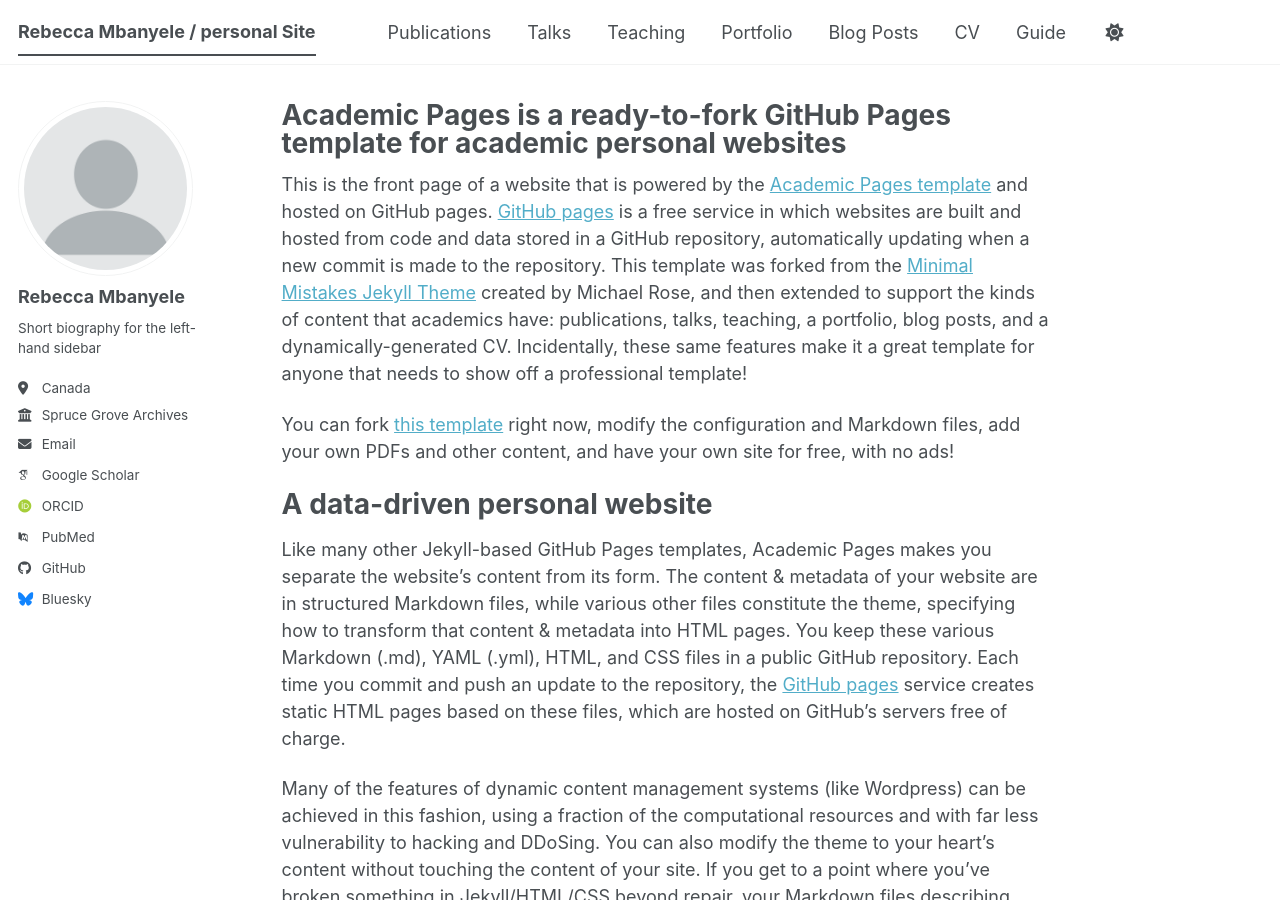
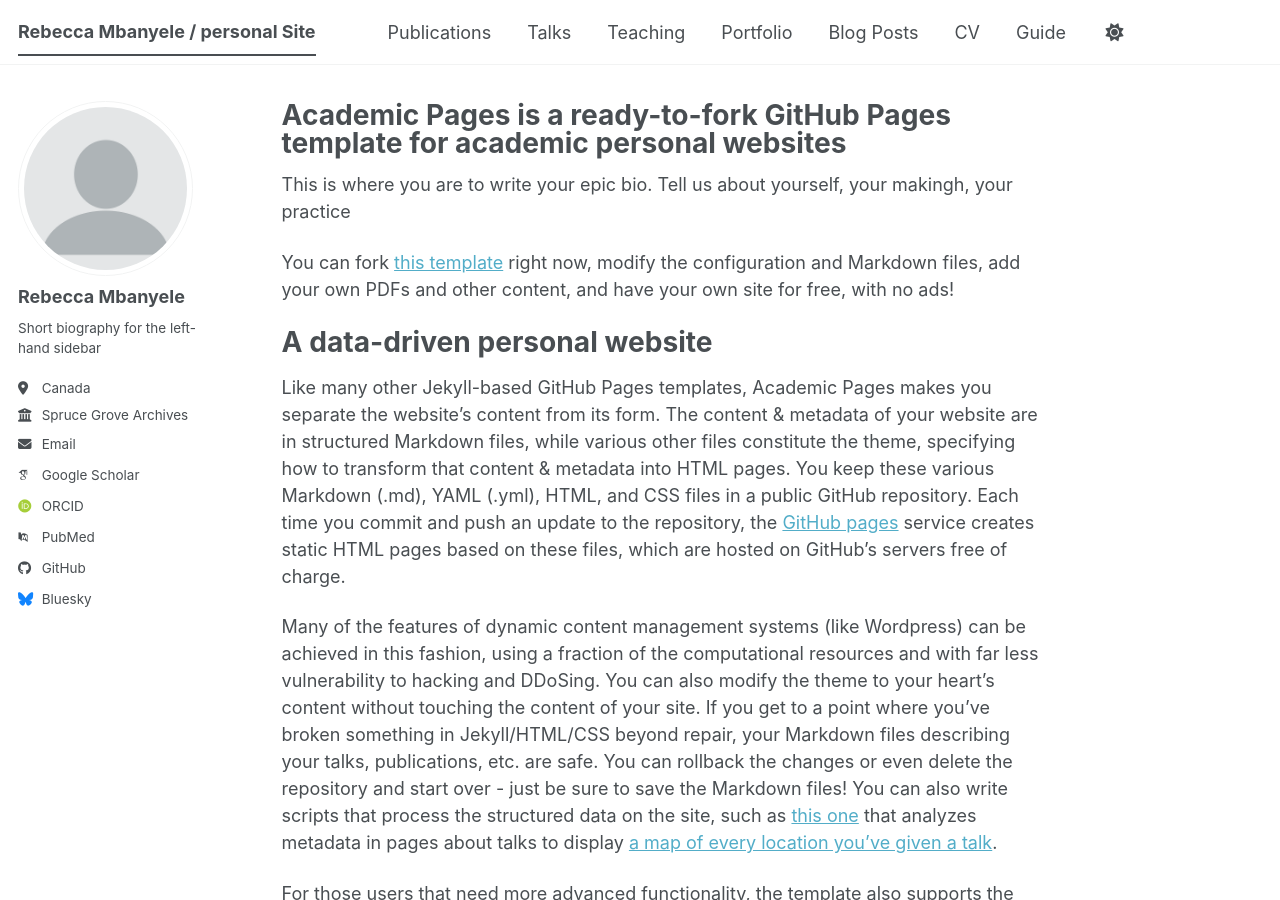
Before and after one commit to rmbanyel/About, a Jekyll site: the page built from _pages/about.md, in a window 1280 px wide and 900 px high. Built offline with Jekyll 4.4.1, drawn with Linux system fonts in a browser that asks for light colours; some web fonts are replaced; a script bundle is joined from its source files by our own code; library files that are not in the unit come from our copies.

Commit message:
Update about.md

```diff
--- a/_pages/about.md
+++ b/_pages/about.md
@@ -7,7 +7,7 @@
   - /about.html
 ---
 
-This is the front page of a website that is powered by the [Academic Pages template](https://github.com/academicpages/academicpages.github.io) and hosted on GitHub pages. [GitHub pages](https://pages.github.com) is a free service in which websites are built and hosted from code and data stored in a GitHub repository, automatically updating when a new commit is made to the repository. This template was forked from the [Minimal Mistakes Jekyll Theme](https://mmistakes.github.io/minimal-mistakes/) created by Michael Rose, and then extended to support the kinds of content that academics have: publications, talks, teaching, a portfolio, blog posts, and a dynamically-generated CV. Incidentally, these same features make it a great template for anyone that needs to show off a professional template!
+This is where you are to write your epic bio. Tell us about yourself, your makingh, your practice
 
  You can fork [this template](https://github.com/academicpages/academicpages.github.io) right now, modify the configuration and Markdown files, add your own PDFs and other content, and have your own site for free, with no ads!
 
```
